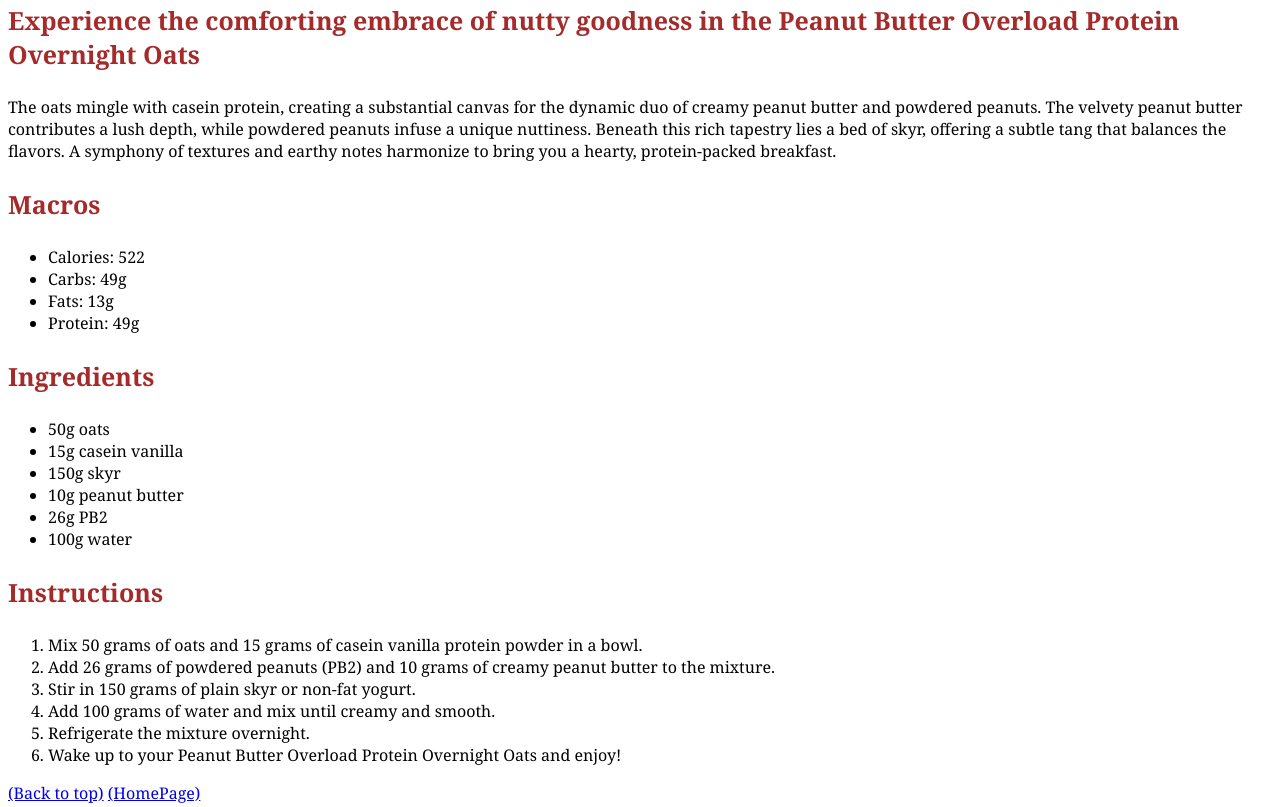
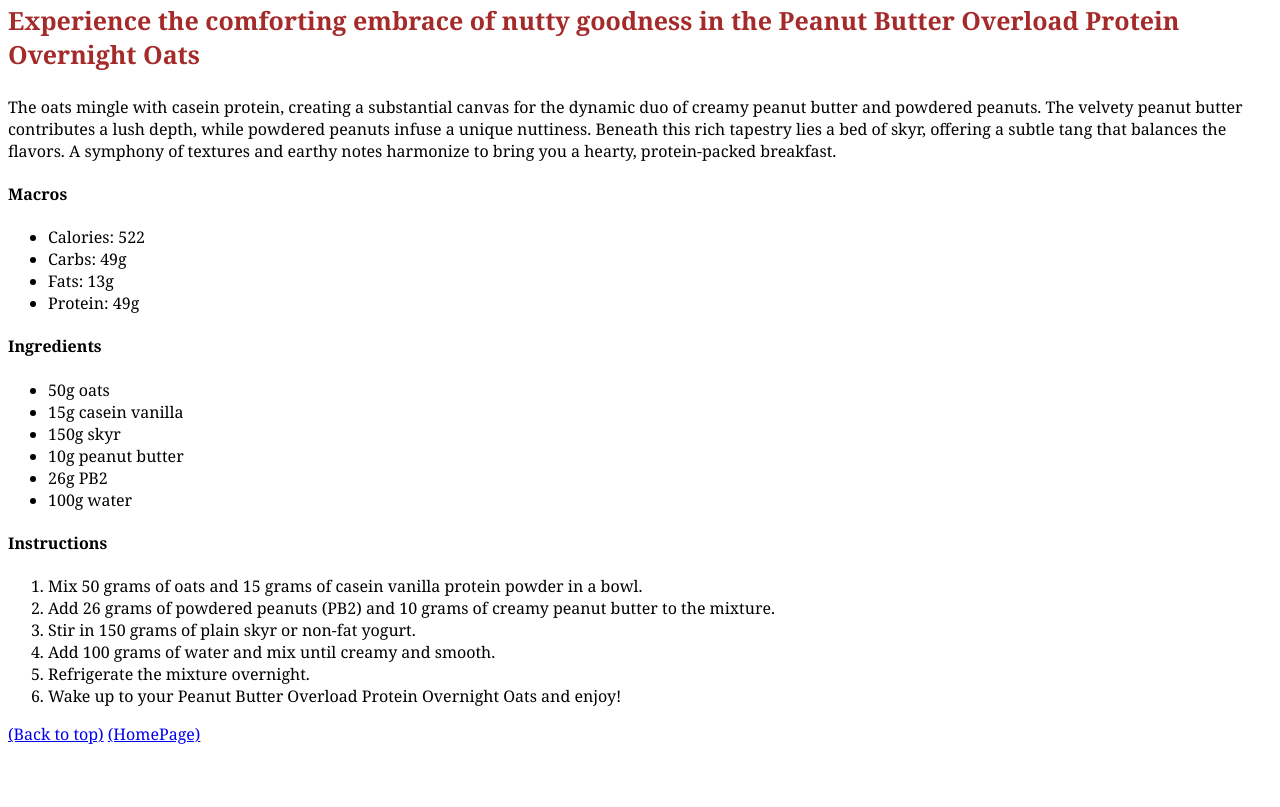
Before and after one commit to RushilRiyaz/odin-recipes, a plain HTML site: page pgs/pboats.html in a window 1280 px wide. Shown: the part 436-1243 px from the top of the page. After the commit the page ends 1189 px from the top, so only its background shows below. Drawn offline with Linux system fonts and the light colour scheme.

Commit message:
Change h3 to h4

```diff
--- a/pgs/pboats.html
+++ b/pgs/pboats.html
@@ -23,7 +23,7 @@
       notes harmonize to bring you a hearty, protein-packed breakfast.
     </p>
 
-    <h3>Macros</h3>
+    <h4>Macros</h4>
 
     <ul>
       <li>Calories: 522</li>
@@ -32,7 +32,7 @@
       <li>Protein: 49g</li>
     </ul>
 
-    <h3>Ingredients</h3>
+    <h4>Ingredients</h4>
 
     <ul>
       <li>50g oats</li>
@@ -43,7 +43,7 @@
       <li>100g water</li>
     </ul>
 
-    <h3>Instructions</h3>
+    <h4>Instructions</h4>
 
     <ol>
       <li>
```
